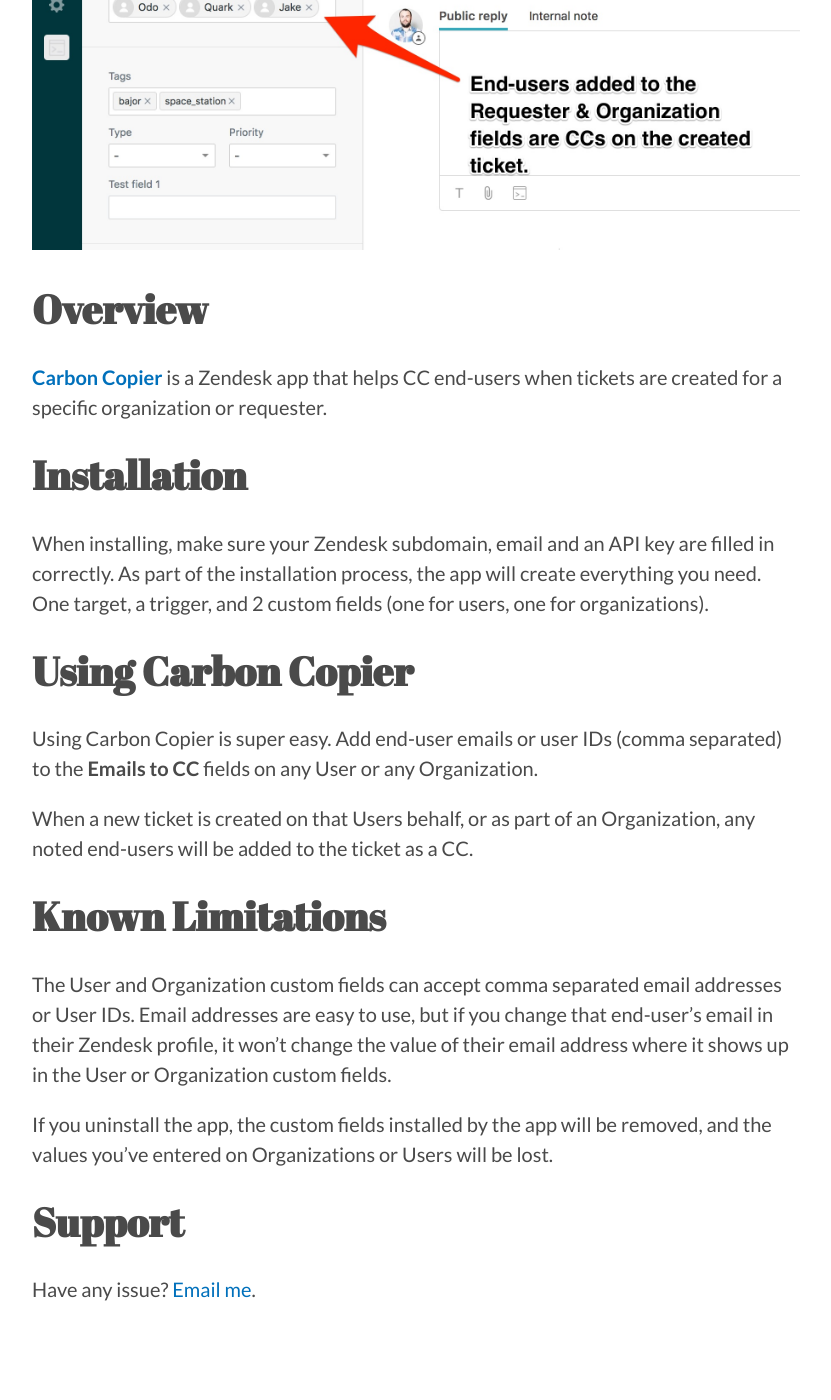
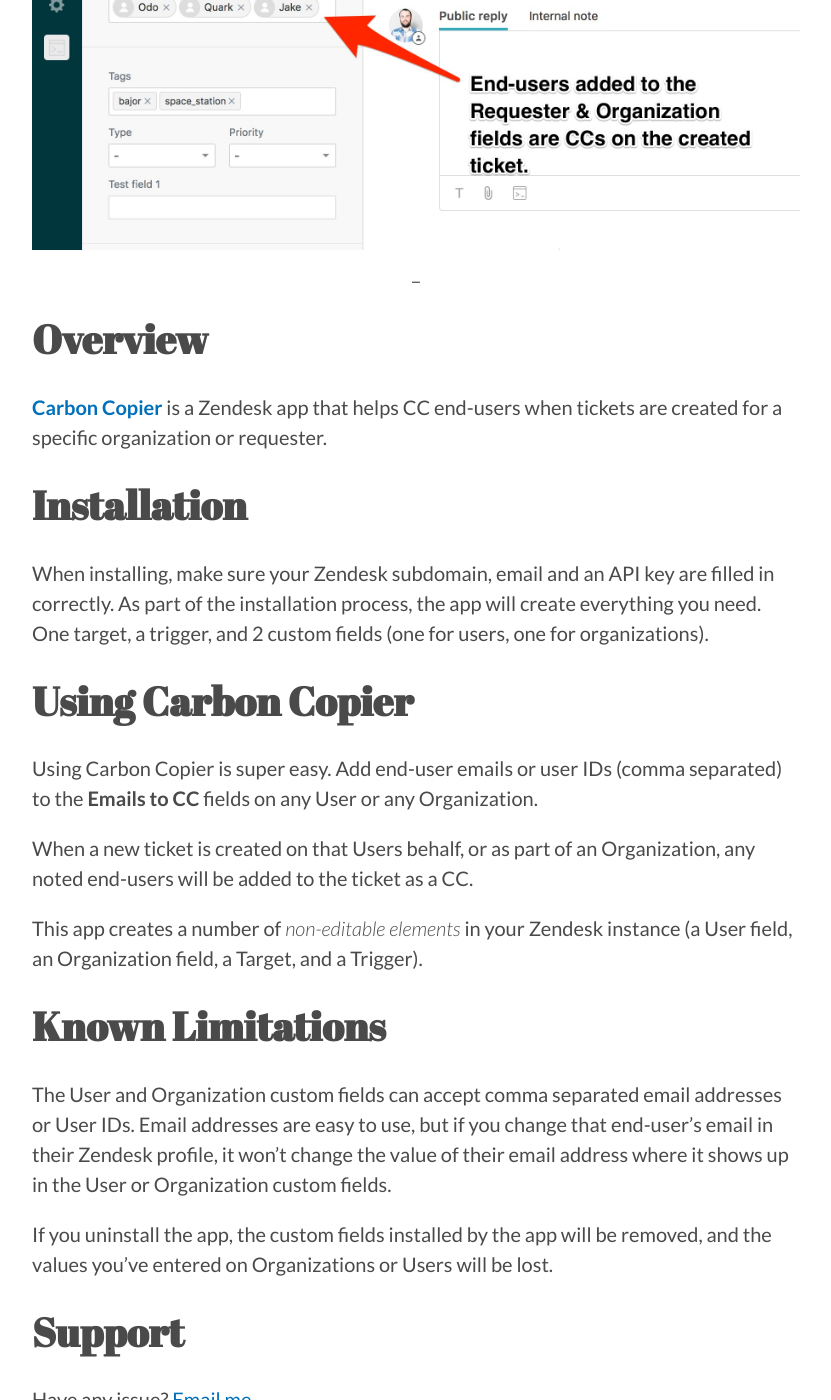
Before and after one commit to Bloc/portfolio-kami, a Jekyll site: the page built from _portfolio/carboncopier.md, in a window 1280 px wide and 1400 px high, scrolled down 613 px. Shown: the whole window, without its empty margins (224-1055 px from the left). Built offline with Jekyll 4.4.1, drawn with Linux system fonts in a browser that asks for light colours; nearby versions of some CDN libraries; before the commit the page ends 1937 px from its top, so only the background shows below that.

Commit message:
Update carboncopier.md

```diff
--- a/_portfolio/carboncopier.md
+++ b/_portfolio/carboncopier.md
@@ -7,8 +7,8 @@
 ---
 
 {:.center}
-![]({{ site.baseurl }}/img/cc_ticket_view.jpg)
-
+![]({{https://www.zendesk.com/apps/support/carbon-copier/}}/img/cc_ticket_view.jpg)
+_
 ## Overview
 
 **[Carbon Copier]()** is a Zendesk app that helps CC end-users when tickets are created for a specific organization or requester.
@@ -23,6 +23,8 @@
 
 When a new ticket is created on that Users behalf, or as part of an Organization, any noted end-users will be added to the ticket as a CC.
 
+This app creates a number of _non-editable elements_ in your Zendesk instance (a User field, an Organization field, a Target, and a Trigger).
+
 ## Known Limitations
 
 The User and Organization custom fields can accept comma separated email addresses or User IDs. Email addresses are easy to use, but if you change that end-user's email in their Zendesk profile, it won't change the value of their email address where it shows up in the User or Organization custom fields.
```
